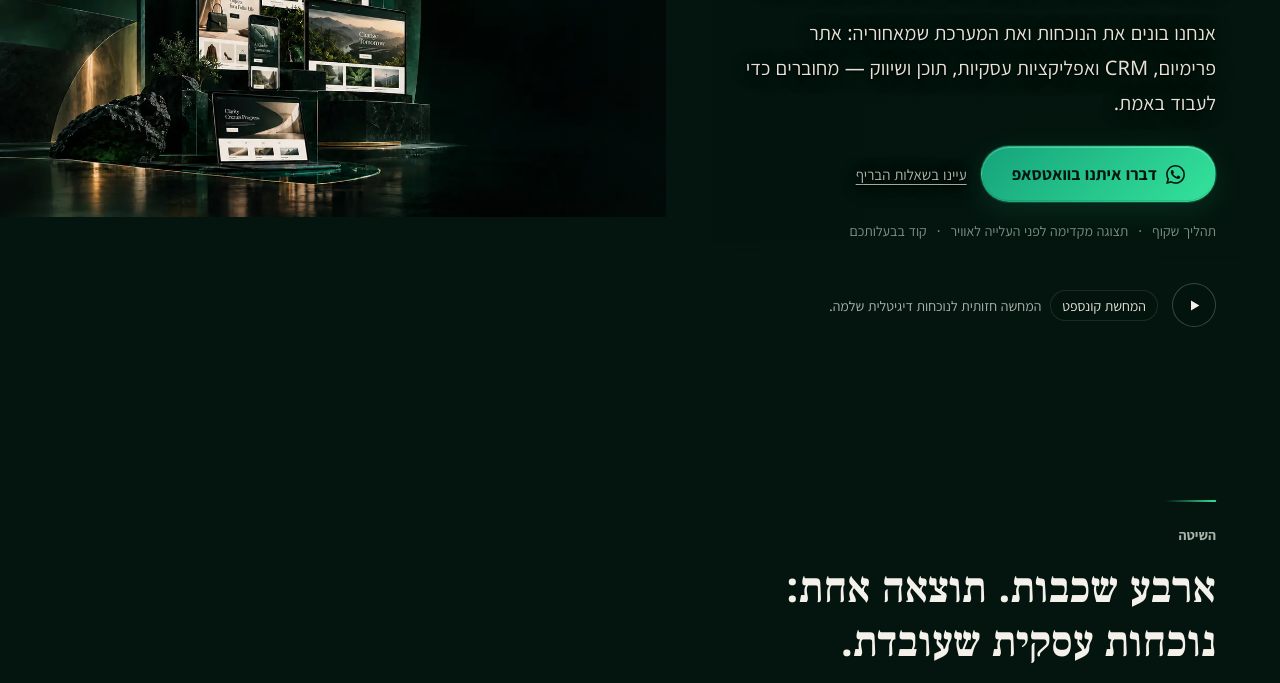
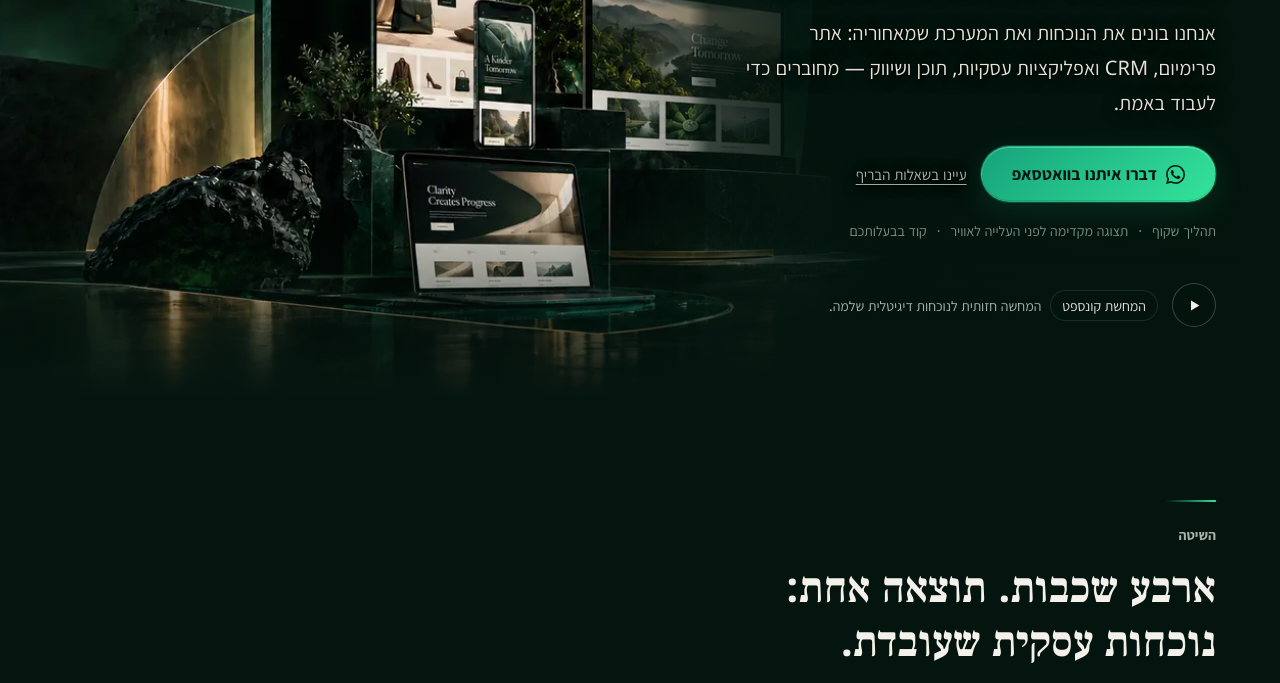
Before and after one commit to mplus770-ui/marketing-site, an Eleventy site: page src/home.njk in a window 1280 px wide. Shown: the part 411-1094 px from the top of the page. Built offline with nearby package versions, Linux system fonts and the light colour scheme; Eleventy itself is replaced by a stand-in of ours; files that its build step writes are made by us from their sources.

Commit message:
fix: restore full-bleed desktop hero stage while retaining locale copy alignment

```diff
--- a/src/assets/gen/zohar.css
+++ b/src/assets/gen/zohar.css
@@ -941,16 +941,11 @@ body{font-family:var(--font-body),"Assistant Fallback";background:var(--z-canvas
   .hero-stage-video{inset-block:1px;inset-inline-end:1px;inline-size:1898px}
 }
 
-/* Keep readable portfolio captures beside the desktop copy. The video contains
-   real lettering: move its box, never mirror its pixels or cover-crop it. */
+/* Full-bleed desktop stage. Copy follows the locale direction; the film
+   retains its approved scale and fills the hero rather than a smaller panel. */
 @media(min-width:1001px){
   .hero-copy{max-inline-size:48%;padding-inline-end:24px;--hero-fade:20px}
   .hero-foot{max-inline-size:48%}
-  .hero-stage-poster,.hero-stage-video{
-    inset-inline-start:auto;inset-inline-end:0;inline-size:52%;
-    -webkit-mask-image:none;mask-image:none}
-  .hero-stage-poster img,.hero-stage-video{object-fit:contain;object-position:center}
-  .hero-stage-video{inset-block:1px;inset-inline-end:1px;inline-size:calc(52% - 2px);block-size:calc(100% - 2px)}
   .hero-copy::after{background:linear-gradient(to right,rgba(4,21,15,.72),rgba(4,21,15,.62) calc(100% - var(--hero-fade)),transparent)}
   .hero-scrim-edge{background:linear-gradient(to right,var(--z-canvas),rgba(4,21,15,.80) 37%,transparent 56%)}
   [dir="rtl"] .hero-scrim-edge{background:linear-gradient(to left,var(--z-canvas),rgba(4,21,15,.80) 37%,transparent 56%)}
--- a/src/styles/components.css
+++ b/src/styles/components.css
@@ -793,16 +793,11 @@
   .hero-stage-video{inset-block:1px;inset-inline-end:1px;inline-size:1898px}
 }
 
-/* Keep readable portfolio captures beside the desktop copy. The video contains
-   real lettering: move its box, never mirror its pixels or cover-crop it. */
+/* Full-bleed desktop stage. Copy follows the locale direction; the film
+   retains its approved scale and fills the hero rather than a smaller panel. */
 @media(min-width:1001px){
   .hero-copy{max-inline-size:48%;padding-inline-end:24px;--hero-fade:20px}
   .hero-foot{max-inline-size:48%}
-  .hero-stage-poster,.hero-stage-video{
-    inset-inline-start:auto;inset-inline-end:0;inline-size:52%;
-    -webkit-mask-image:none;mask-image:none}
-  .hero-stage-poster img,.hero-stage-video{object-fit:contain;object-position:center}
-  .hero-stage-video{inset-block:1px;inset-inline-end:1px;inline-size:calc(52% - 2px);block-size:calc(100% - 2px)}
   .hero-copy::after{background:linear-gradient(to right,rgba(4,21,15,.72),rgba(4,21,15,.62) calc(100% - var(--hero-fade)),transparent)}
   .hero-scrim-edge{background:linear-gradient(to right,var(--z-canvas),rgba(4,21,15,.80) 37%,transparent 56%)}
   [dir="rtl"] .hero-scrim-edge{background:linear-gradient(to left,var(--z-canvas),rgba(4,21,15,.80) 37%,transparent 56%)}
```
